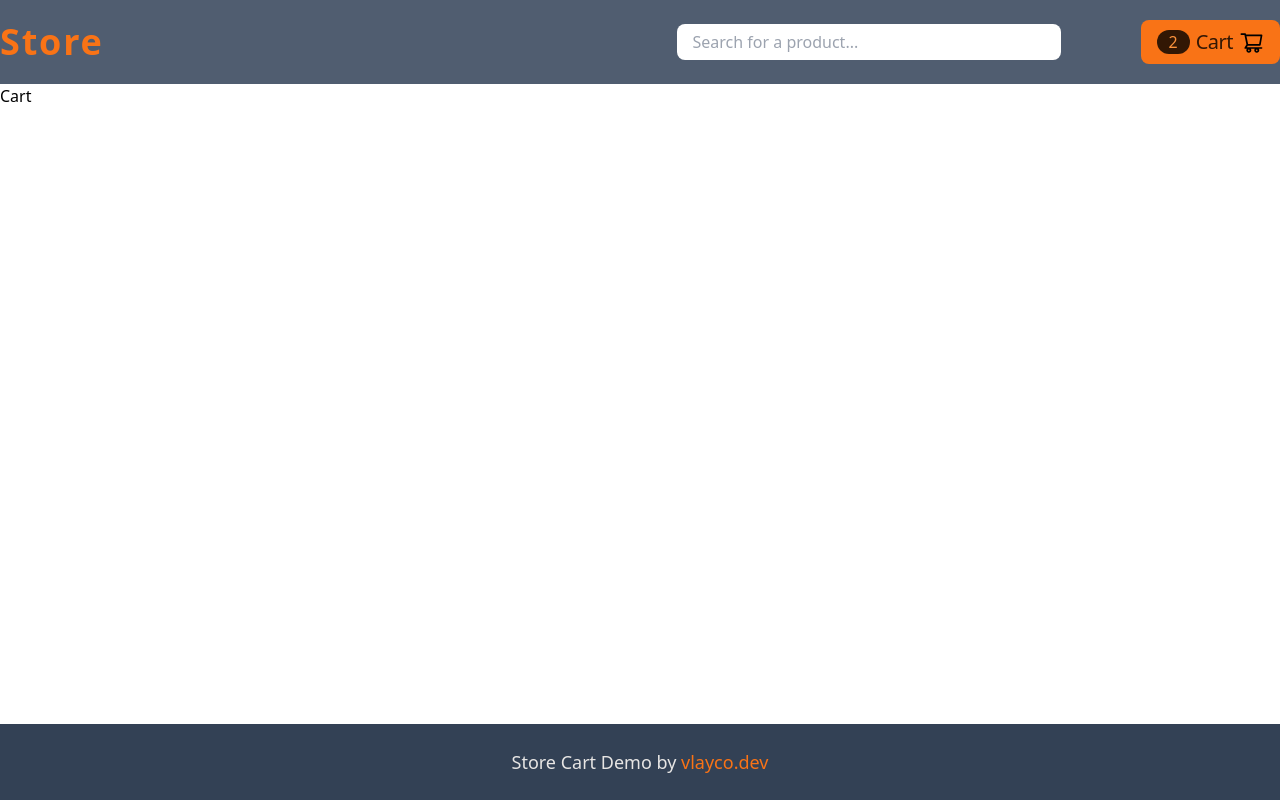
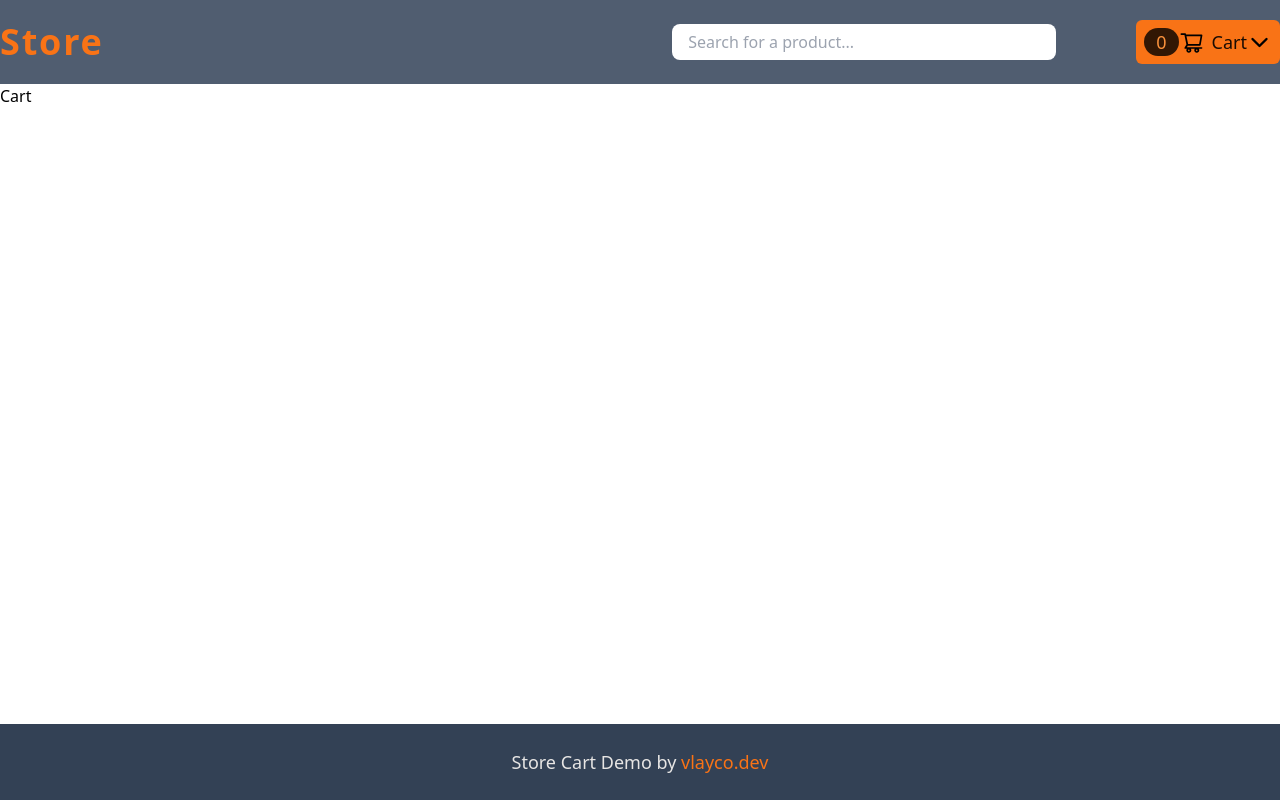
Before and after one commit to vlayco/react-cart-demo, a React (Vite) app: page /cart in a window 1280 px wide. Built offline with nearby package versions, Linux system fonts and the light colour scheme.

Commit message:
added cart dropdown menu

```diff
--- a/package.json
+++ b/package.json
@@ -10,6 +10,7 @@
     "preview": "vite preview"
   },
   "dependencies": {
+    "@headlessui/react": "^1.7.15",
     "react": "^18.2.0",
     "react-dom": "^18.2.0",
     "react-icons": "^4.10.1",
--- a/src/components/Header.jsx
+++ b/src/components/Header.jsx
@@ -1,15 +1,20 @@
 import Brand from "./header/Brand";
 import CartButton from "./header/CartButton";
 import Search from "./header/Search";
+import { CartState } from "../context/Context";
 
 const Header = () => {
+  const { state: { cart }, dispatch } = CartState();
+
+  console.log(cart)
+
   return (
     <div className="bg-slate-600/95">
       <nav className="container mx-auto py-5 flex flex-row items-center justify-between">
         <Brand />
         <div className="flex flex-row items-center justify-between space-x-20 w-fit">
           <Search />
-          <CartButton />
+          <CartButton cartItemsCount={cart.length} cartItems={cart} dispatch={dispatch} />
         </div>
       </nav>
     </div>
--- a/src/components/header/CartButton.jsx
+++ b/src/components/header/CartButton.jsx
@@ -1,17 +1,95 @@
-import { AiOutlineShoppingCart } from 'react-icons/ai'
+import { AiOutlineShoppingCart, AiFillDelete } from 'react-icons/ai'
+import { IoChevronDownOutline } from 'react-icons/io5'
 import { Link } from 'react-router-dom'
+import { Menu } from '@headlessui/react'
 
-const CartButton = () => {
-  const count = 2;
+const CartButton = ({cartItemsCount, cartItems, dispatch}) => {
 
   return (
-    <div>
-      <Link to="/cart" className="group transition-all flex flex-row items-center justify-evenly space-x-1.5 bg-orange-500 hover:bg-orange-400 text-black/60 px-4 py-2 rounded-lg">
-        <span className="transition-all px-3 rounded-full bg-black/80 group-hover:bg-black/90 text-orange-400">{count}</span>
-        <span className="font-medium text-xl tracking-tight text-black/80">Cart</span>
-        <AiOutlineShoppingCart color="black" fontSize="25px" />
-      </Link>
-    </div>
+    <Menu>
+      <div className='flex flex-col relative'>
+        <Menu.Button className={'group flex flex-row items-center text-black/90 font-medium text-lg bg-orange-500 hover:bg-orange-400 transition-all rounded-md p-2 w-fit'}>
+
+          <div className='flex flex-row items-center mr-2'>
+            <span className="transition-all px-3 rounded-full bg-black/80 group-hover:bg-black/90 text-orange-400">{cartItemsCount}</span>
+            <AiOutlineShoppingCart color="black" fontSize="25px" />
+          </div>
+            Cart
+          <IoChevronDownOutline color="black" fontSize="25px" />
+        </Menu.Button>
+
+        <Menu.Items className={'absolute top-12 right-0 w-96 h-fit bg-white shadow-2xl rounded-md p-2 text-center'}>
+
+          <Menu.Item className="">
+            <a
+              // className={`${active && 'font-light'}`}
+              // href="/account-settings"
+            >
+              {cartItems.length > 0 ? (
+                <div className="flex flex-col">
+                  {cartItems.map((item) => (
+                    <span className="flex flex-row items-center justify-between mb-2" key={item.uuid}>
+                      <img
+                        src={item.image}
+                        className="w-24 h-24 rounded-md"
+                        alt={item.name}
+                      />
+                        <div className="flex flex-col grow ml-2">
+                          <span className="flex font-light">{item.name}</span>
+
+
+                          <span className="flex flex-row text-xl items-baseline">{item.price.split(".")[0]}
+                            <p className="text-base ml-1">USD</p>
+                          </span>
+                        </div>
+                        <AiFillDelete
+                          fontSize="25px"
+                          style={{ cursor: "pointer" }}
+                          onClick={() =>
+                            dispatch({
+                              type: "REMOVE_FROM_CART",
+                              payload: item
+                            })
+                          }
+                        />
+
+
+                    </span>
+                  ))}
+
+                  <Link to="/cart" className="">
+                    <button className="p-1.5 bg-blue-500 hover:bg-blue-600 transition-all font-light text-white rounded-md">Go to Cart</button>
+                  </Link>
+                </div>
+              ) : (
+                <span className="p-2 font-light">You do not have items in your cart yet! Start shopping!</span>
+              )}
+            </a>
+          </Menu.Item>
+
+        </Menu.Items>
+      </div>
+    </Menu>
+
+
+
+
+
+
+
+
+
+
+
+
+
+    // <div>
+    //   <Link to="/cart" className="group transition-all flex flex-row items-center justify-evenly space-x-1.5 bg-orange-500 hover:bg-orange-400 text-black/60 px-4 py-2 rounded-lg">
+    //     <span className="transition-all px-3 rounded-full bg-black/80 group-hover:bg-black/90 text-orange-400">{count}</span>
+    //     <span className="font-medium text-xl tracking-tight text-black/80">Cart</span>
+    //     <AiOutlineShoppingCart color="black" fontSize="25px" />
+    //   </Link>
+    // </div>
   )
 }
 
```
Also changed, not shown: 1 other file (tests, documents, lock files or other folders).
